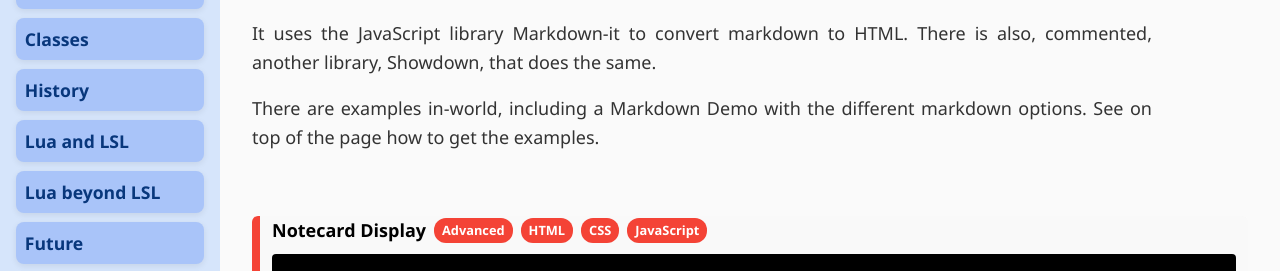
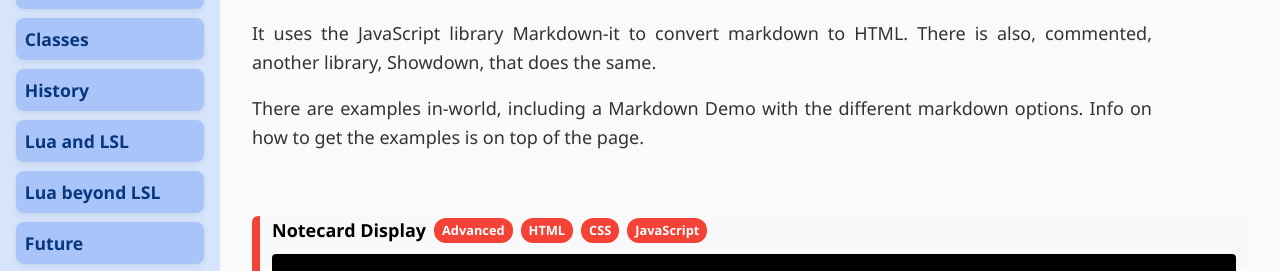
Before and after one commit to Suzanna-Linn/slua, a Jekyll site: the page built from docs/scripts-web2.md, in a window 1280 px wide and 900 px high, scrolled down 15707 px. Shown: the part 164-435 px from the top of the window. Built offline with Jekyll 4.4.1, drawn with Linux system fonts in a browser that asks for light colours; nearby versions of some CDN libraries; comment, search, counter and statistics services are not loaded.

Commit message:
Update scripts-web2.md

```diff
--- a/docs/scripts-web2.md
+++ b/docs/scripts-web2.md
@@ -559,7 +559,7 @@ It's also useful as a HUD to send notecards that can be viewed in a beautiful an
 
 It uses the JavaScript library Markdown-it to convert markdown to HTML. There is also, commented, another library, Showdown, that does the same.
 
-There are examples in-world, including a Markdown Demo with the different markdown options. See on top of the page how to get the examples.
+There are examples in-world, including a Markdown Demo with the different markdown options. Info on how to get the examples is on top of the page.
 
 <div class="script-box advanced">
 <h4>Notecard Display<span class="extra">HTML</span><span class="extra">CSS</span><span class="extra">JavaScript</span></h4>
```
